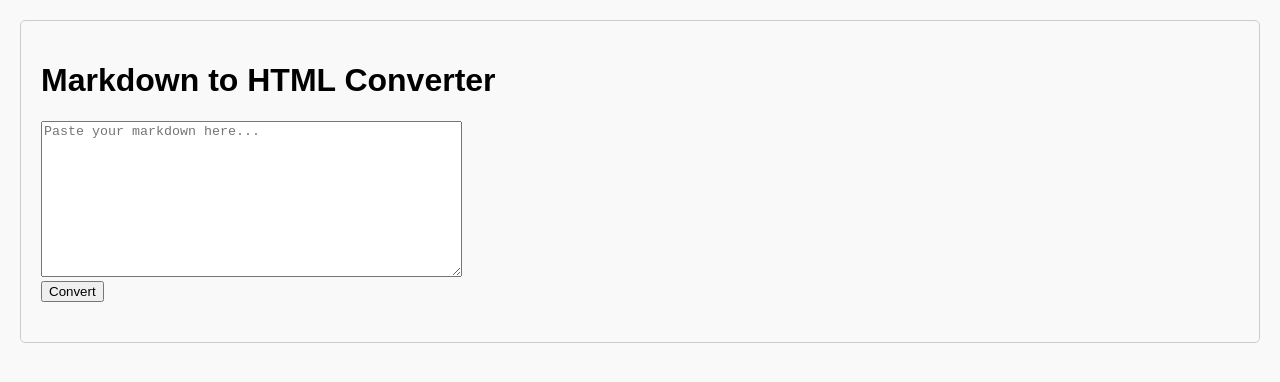
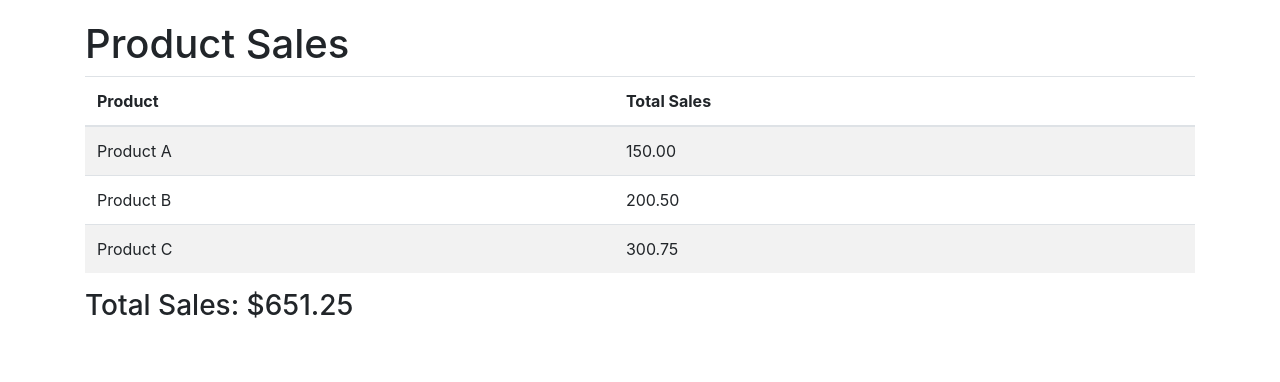
Before and after one commit to paridhi-ramtani-iitmbs/markdown-to-html, a plain HTML site: page index.html in a window 1280 px wide. Drawn offline with nearby package versions, Linux system fonts and the light colour scheme.

Commit message:
Update index.html (Round 2)

```diff
--- a/index.html
+++ b/index.html
@@ -3,41 +3,54 @@
 <head>
     <meta charset="UTF-8">
     <meta name="viewport" content="width=device-width, initial-scale=1.0">
-    <title>Markdown Converter</title>
-    <script src="https://cdn.jsdelivr.net/npm/marked/marked.min.js"></script>
-    <link rel="stylesheet" href="https://cdnjs.cloudflare.com/ajax/libs/highlight.js/11.5.1/styles/default.min.css">
-    <script src="https://cdnjs.cloudflare.com/ajax/libs/highlight.js/11.5.1/highlight.min.js"></script>
+    <title>Product Sales</title>
+    <link rel="stylesheet" href="https://stackpath.bootstrapcdn.com/bootstrap/4.5.2/css/bootstrap.min.css">
     <style>
         body {
-            font-family: Arial, sans-serif;
-            margin: 20px;
             padding: 20px;
-            border: 1px solid #ccc;
-            border-radius: 5px;
-            background-color: #f9f9f9;
-        }
-        #markdown-output {
-            margin-top: 20px;
         }
     </style>
 </head>
 <body>
+    <div class="container">
+        <h1>Product Sales</h1>
+        <table id="product-sales" class="table table-striped">
+            <thead>
+                <tr>
+                    <th>Product</th>
+                    <th>Total Sales</th>
+                </tr>
+            </thead>
+            <tbody>
+                <!-- Product rows will be injected here -->
+            </tbody>
+        </table>
+        <h3 id="total-sales">Total Sales: $0.00</h3>
+    </div>
 
-<h1>Markdown to HTML Converter</h1>
-<textarea id="markdown-input" rows="10" cols="50" placeholder="Paste your markdown here..."></textarea>
-<br>
-<button id="convert-button">Convert</button>
+    <script>
+        const products = [
+            { name: "Product A", sales: 150.00 },
+            { name: "Product B", sales: 200.50 },
+            { name: "Product C", sales: 300.75 }
+        ];
 
-<div id="markdown-output"></div>
+        function renderTable() {
+            const tbody = document.querySelector('#product-sales tbody');
+            let totalSales = 0;
 
-<script>
-    document.getElementById('convert-button').addEventListener('click', function() {
-        const markdownText = document.getElementById('markdown-input').value;
-        const htmlContent = marked(markdownText);
-        document.getElementById('markdown-output').innerHTML = htmlContent;
-        hljs.highlightAll();
-    });
-</script>
+            products.forEach(product => {
+                const row = document.createElement('tr');
+                row.innerHTML = `<td>${product.name}</td><td>${product.sales.toFixed(2)}</td>`;
+                tbody.appendChild(row);
+                totalSales += product.sales;
+            });
 
+            document.getElementById('total-sales').innerText = `Total Sales: $${totalSales.toFixed(2)}`;
+        }
+
+        // Initial render
+        renderTable();
+    </script>
 </body>
 </html>
```
